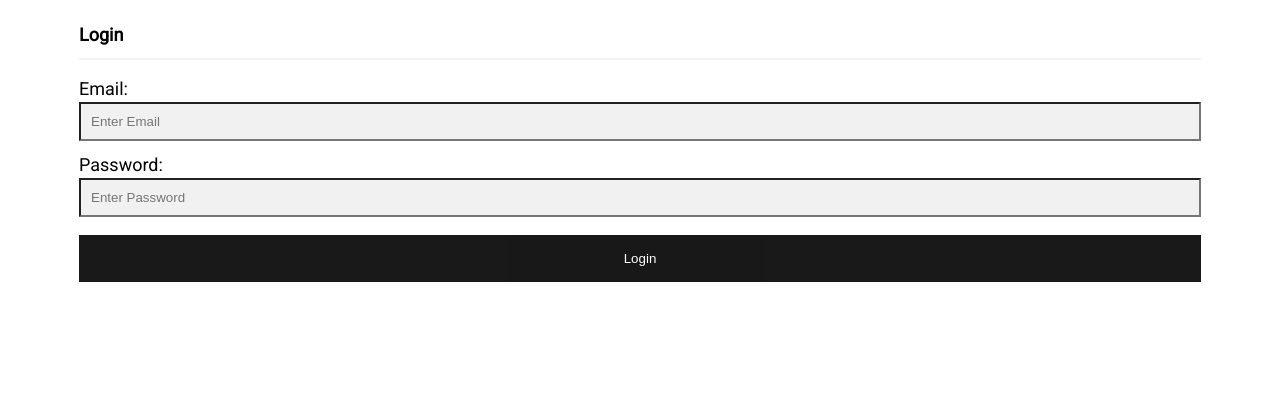
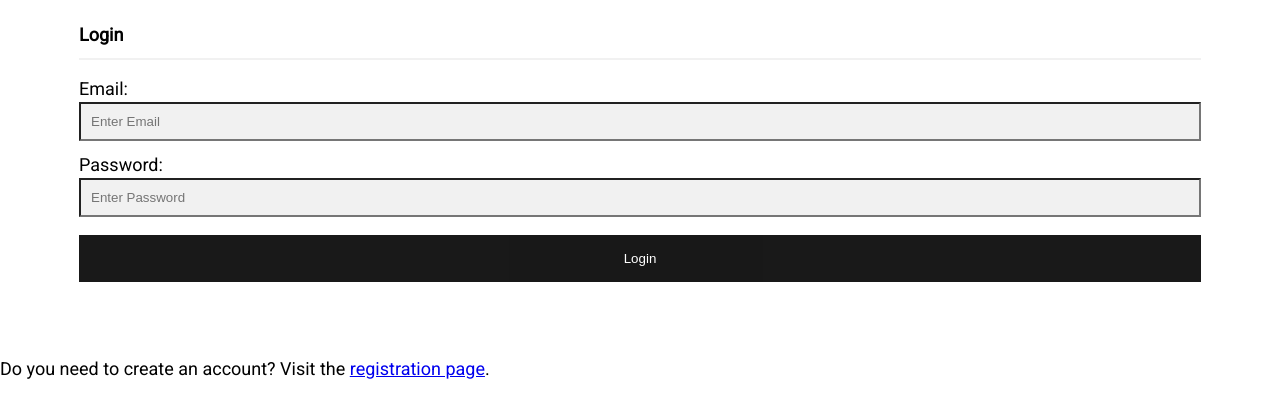
Before and after one commit to Thorn51/code_incubator_wireframes, a plain HTML site: page login_form.html in a window 1280 px wide. Shown: the part 54-472 px from the top of the page. Drawn offline with Linux system fonts and the light colour scheme.

Commit message:
Add link to registration page

```diff
--- a/login_form.html
+++ b/login_form.html
@@ -35,5 +35,11 @@
       />
       <button type="submit" class="registration_button">Login</button>
     </form>
+    <section class="login_register">
+      <p>
+        Do you need to create an account? Visit the
+        <a href="#registration">registration page</a>.
+      </p>
+    </section>
   </body>
 </html>
```
